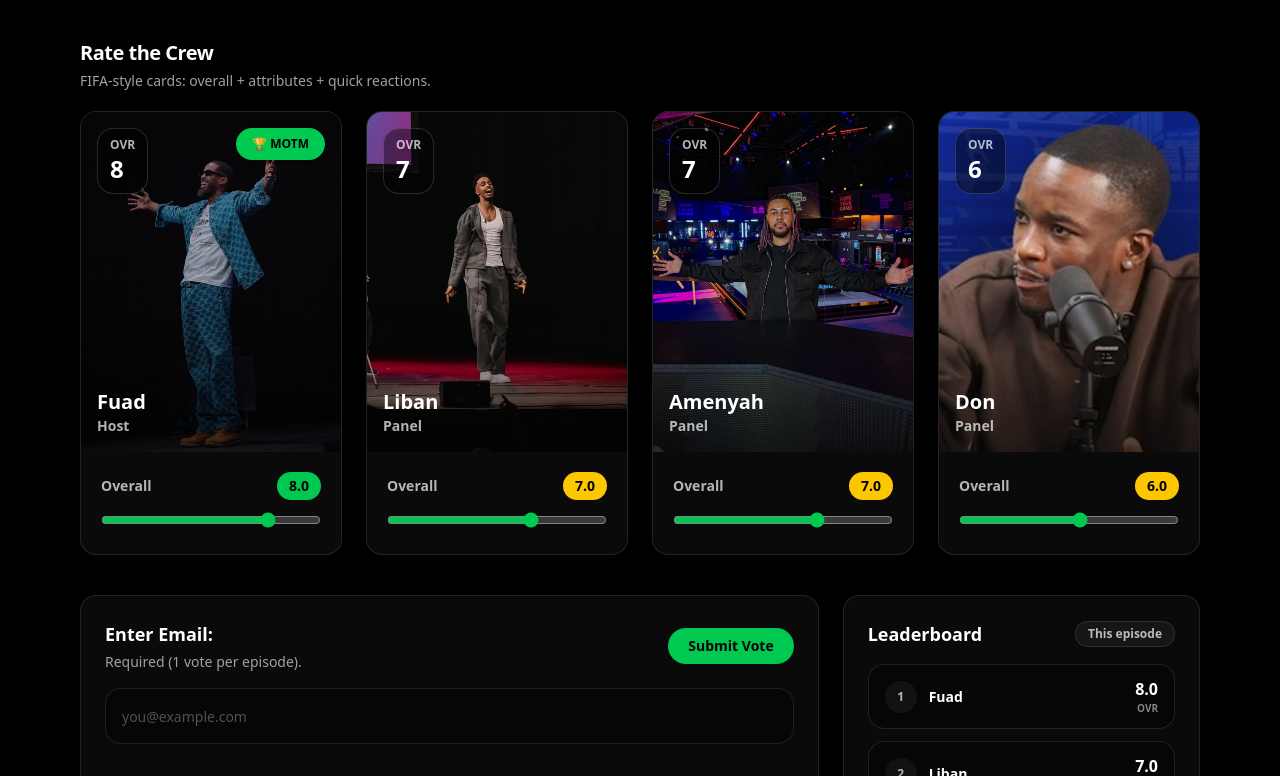
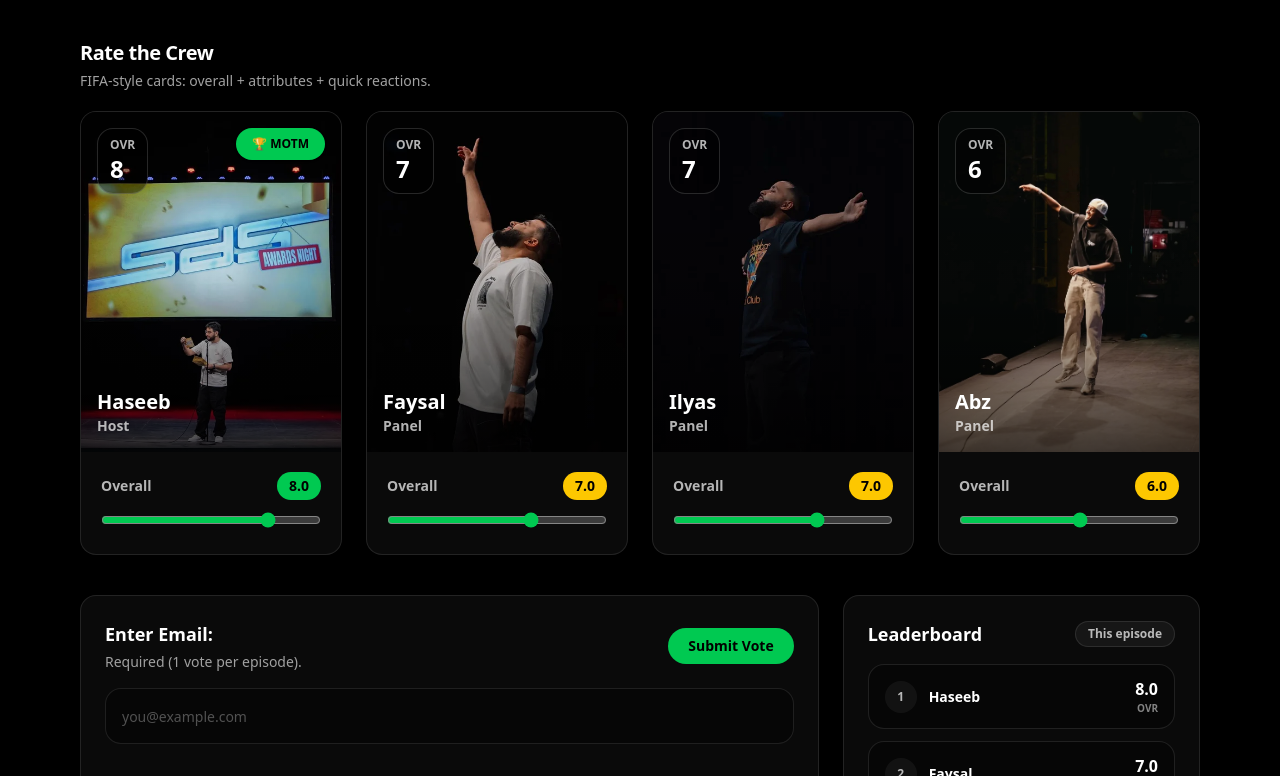
Before and after one commit to yunusao/sds-website, a Next.js app: page /score in a window 1280 px wide. Shown: the part 784-1560 px from the top of the page. Built offline with nearby package versions, Linux system fonts and the light colour scheme.

Commit message:
new vid update

```diff
--- a/src/app/score/sds-score-client.tsx
+++ b/src/app/score/sds-score-client.tsx
@@ -6,7 +6,7 @@ import type { YouTubeVideo } from "@/lib/youtube";
 import { formatEpisodeTitle } from "@/lib/format";
 import { BsDiscord, BsInstagram, BsTiktok, BsTwitterX } from "react-icons/bs";
 
-type CrewKey = "Fuad" | "Liban" | "Amenyah" | "Don";
+type CrewKey = "Haseeb" | "Faysal" | "Ilyas" | "Abz";
 
 type Ratings = {
   overall: number; // 1-10
@@ -25,10 +25,10 @@ type CrewMember = {
 };
 
 const CREW: CrewMember[] = [
-  { key: "Fuad", name: "Fuad", role: "Host", avatar: "/crew/fuad.webp" },
-  { key: "Liban", name: "Liban", role: "Panel", avatar: "/crew/liban.webp" },
-  { key: "Amenyah", name: "Amenyah", role: "Panel", avatar: "/crew/amenyah.jpg" },
-  { key: "Don", name: "Don", role: "Panel", avatar: "/crew/don.jpg" },
+  { key: "Haseeb", name: "Haseeb", role: "Host", avatar: "/crew/haseeb.webp" },
+  { key: "Faysal", name: "Faysal", role: "Panel", avatar: "/crew/faysal.webp" },
+  { key: "Ilyas", name: "Ilyas", role: "Panel", avatar: "/crew/ilyas.webp" },
+  { key: "Abz", name: "Abz", role: "Panel", avatar: "/crew/abz.webp" },
 ];
 
 type EpisodeStats = {
@@ -95,10 +95,10 @@ export default function SDSScoreClient({ latestVideo }: { latestVideo: YouTubeVi
 
   // Local sliders (your personal vote before submitting)
   const [votes, setVotes] = useState<Record<CrewKey, Ratings>>({
-    Fuad: { overall: 8, banter: 8, knowledge: 7, hotTakes: 7, energy: 9, reaction: "" },
-    Liban: { overall: 7, banter: 9, knowledge: 6, hotTakes: 7, energy: 8, reaction: "" },
-    Amenyah: { overall: 7, banter: 7, knowledge: 7, hotTakes: 8, energy: 7, reaction: "" },
-    Don: { overall: 6, banter: 6, knowledge: 8, hotTakes: 6, energy: 6, reaction: "" },
+    Haseeb: { overall: 8, banter: 8, knowledge: 7, hotTakes: 7, energy: 9, reaction: "" },
+    Faysal: { overall: 7, banter: 9, knowledge: 6, hotTakes: 7, energy: 8, reaction: "" },
+    Ilyas: { overall: 7, banter: 7, knowledge: 7, hotTakes: 8, energy: 7, reaction: "" },
+    Abz: { overall: 6, banter: 6, knowledge: 8, hotTakes: 6, energy: 6, reaction: "" },
   });
 
   // Email + submit state
```
